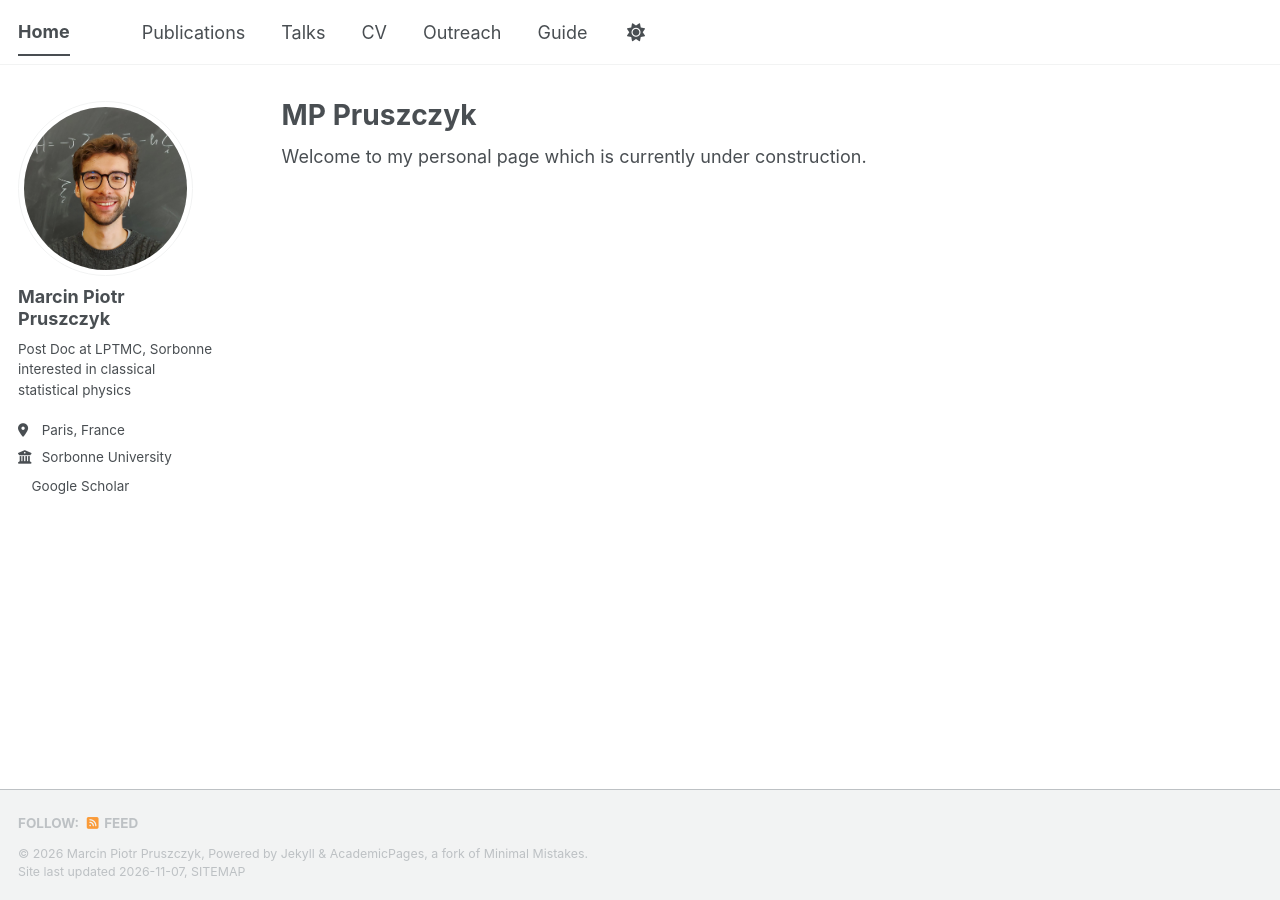
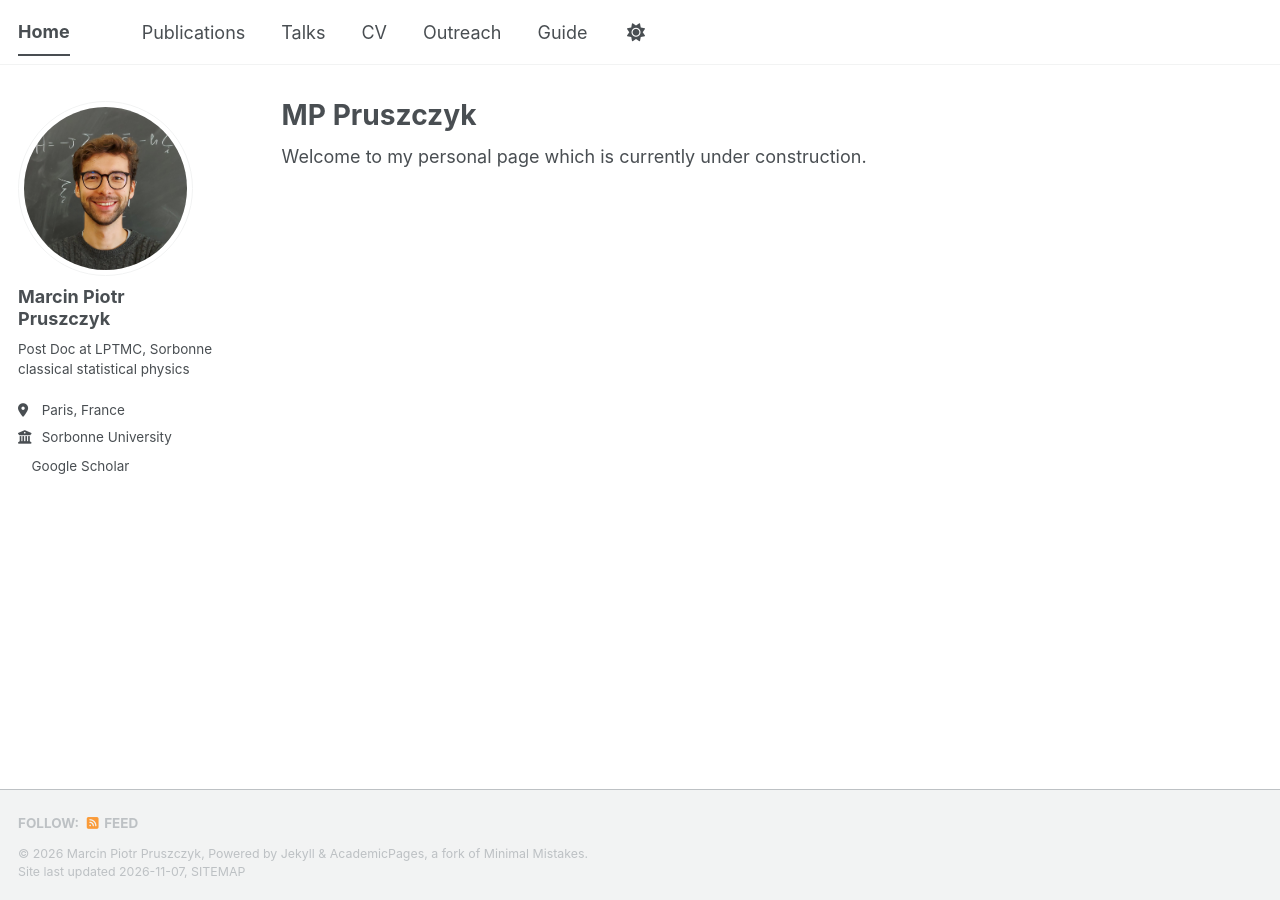
Before and after one commit to mpruszcz/mpruszcz.github.io, a Jekyll site: the page built from _pages/about.md, in a window 1280 px wide. Built offline with Jekyll 4.4.1, drawn with Linux system fonts in a browser that asks for light colours; a script bundle is joined from its source files by our own code; a style sheet for code colours, icons or effects is not loaded.

Commit message:
Update _config.yml

```diff
--- a/_config.yml
+++ b/_config.yml
@@ -26,7 +26,7 @@ author:
   avatar           : "CV_pic.jpg"
   name             : "Marcin Piotr Pruszczyk"
   pronouns         : # example: "she/her"
-  bio              : "Post Doc at LPTMC, Sorbonne interested in classical statistical physics"
+  bio              : "Post Doc at LPTMC, Sorbonne classical statistical physics"
   location         : "Paris, France"
   employer         : "Sorbonne University"
   uri              : # URL
```
